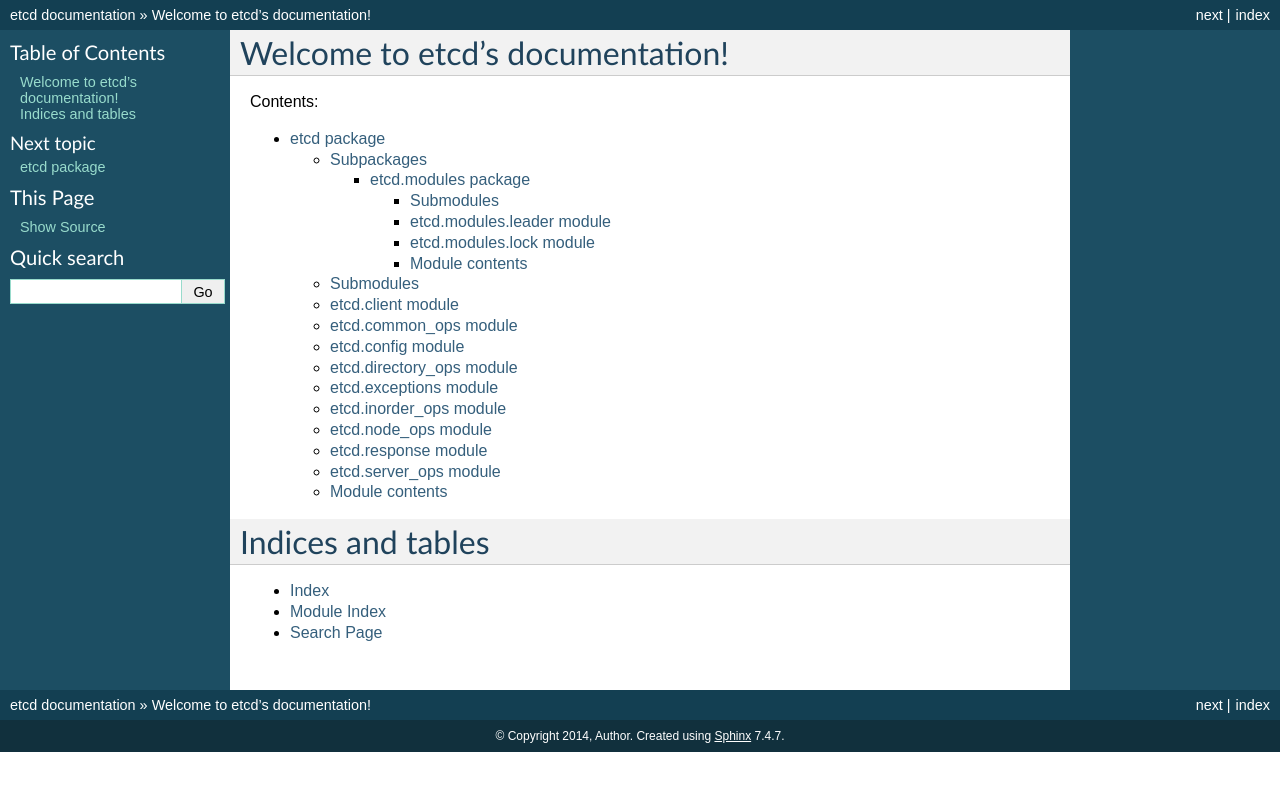
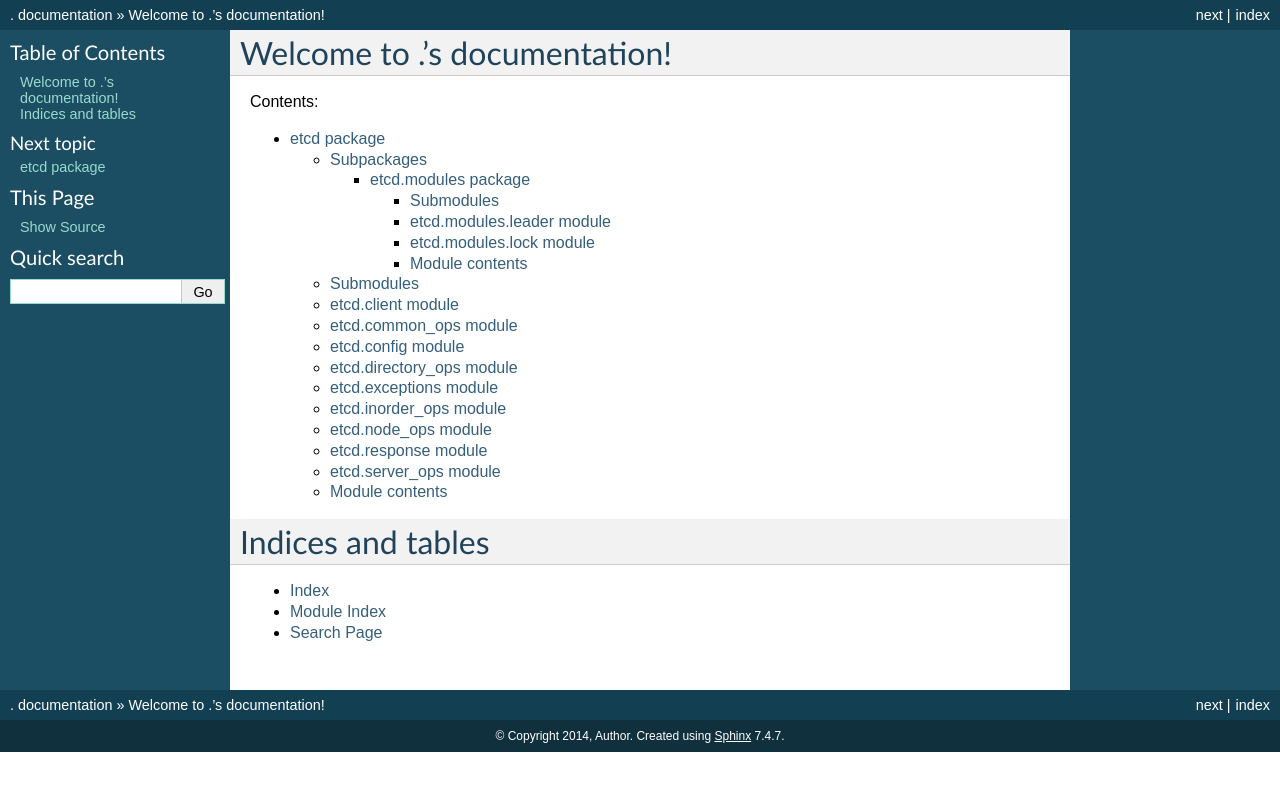
Before and after one commit to dsoprea/PythonEtcdClient, a Sphinx documentation site: the page built from docs/index.rst, in a window 1280 px wide. Shown: the top 791 px of the page. Built offline with Sphinx 7.4.7, drawn with Linux system fonts in a browser that asks for light colours.

Commit message:
Doc rebuild

```diff
--- a/docs/conf.py
+++ b/docs/conf.py
@@ -1,7 +1,7 @@
 # -*- coding: utf-8 -*-
 #
-# etcd documentation build configuration file, created by
-# sphinx-quickstart on Sun Jan  5 21:43:37 2014.
+# . documentation build configuration file, created by
+# sphinx-quickstart on Sun Jan  5 21:48:32 2014.
 #
 # This file is execfile()d with the current directory set to its
 # containing dir.
@@ -46,7 +46,7 @@
 master_doc = 'index'
 
 # General information about the project.
-project = u'etcd'
+project = u'.'
 copyright = u'2014, Author'
 
 # The version info for the project you're documenting, acts as replacement for
@@ -179,7 +179,7 @@
 #html_file_suffix = None
 
 # Output file base name for HTML help builder.
-htmlhelp_basename = 'etcddoc'
+htmlhelp_basename = 'sphinxdoc'
 
 
 # -- Options for LaTeX output ---------------------------------------------
@@ -199,7 +199,7 @@
 # (source start file, target name, title,
 #  author, documentclass [howto, manual, or own class]).
 latex_documents = [
-  ('index', 'etcd.tex', u'etcd Documentation',
+  ('index', 'sphinx.tex', u'. Documentation',
    u'Author', 'manual'),
 ]
 
@@ -229,7 +229,7 @@
 # One entry per manual page. List of tuples
 # (source start file, name, description, authors, manual section).
 man_pages = [
-    ('index', 'etcd', u'etcd Documentation',
+    ('index', 'sphinx', u'. Documentation',
      [u'Author'], 1)
 ]
 
@@ -243,8 +243,8 @@
 # (source start file, target name, title, author,
 #  dir menu entry, description, category)
 texinfo_documents = [
-  ('index', 'etcd', u'etcd Documentation',
-   u'Author', 'etcd', 'One line description of project.',
+  ('index', 'sphinx', u'. Documentation',
+   u'Author', 'sphinx', 'One line description of project.',
    'Miscellaneous'),
 ]
 
@@ -264,13 +264,13 @@
 # -- Options for Epub output ----------------------------------------------
 
 # Bibliographic Dublin Core info.
-epub_title = u'etcd'
+epub_title = u'.'
 epub_author = u'Author'
 epub_publisher = u'Author'
 epub_copyright = u'2014, Author'
 
 # The basename for the epub file. It defaults to the project name.
-#epub_basename = u'etcd'
+#epub_basename = u'.'
 
 # The HTML theme for the epub output. Since the default themes are not optimized
 # for small screen space, using the same theme for HTML and epub output is
--- a/docs/index.rst
+++ b/docs/index.rst
@@ -1,10 +1,10 @@
-.. etcd documentation master file, created by
-   sphinx-quickstart on Sun Jan  5 21:43:37 2014.
+.. . documentation master file, created by
+   sphinx-quickstart on Sun Jan  5 21:48:32 2014.
    You can adapt this file completely to your liking, but it should at least
    contain the root `toctree` directive.
 
-Welcome to etcd's documentation!
-================================
+Welcome to .'s documentation!
+=============================
 
 Contents:
 
```
Also changed, not shown: docs/modules.rst (deleted, +0 -7 lines), 2 other files.
